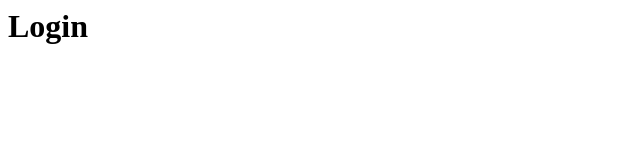
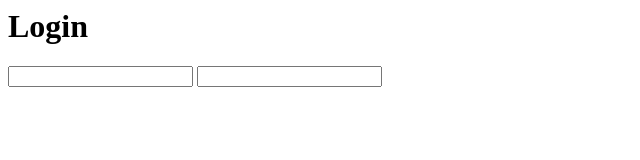
Before and after one commit to satyam110/test, a plain HTML site: page index.html in a window 1280 px wide. Shown: the whole page, without its empty margins (0-640 px from the left). Drawn offline with Linux system fonts and the light colour scheme.

Commit message:
updated login

```diff
--- a/index.html
+++ b/index.html
@@ -2,5 +2,7 @@
     <head><title>Login Page</title></head>
     <body>
         <h1>Login</h1>
+        <input type="text" id="uname">
+        <input type="password" id="pw">
     </body>
 </html>
```
